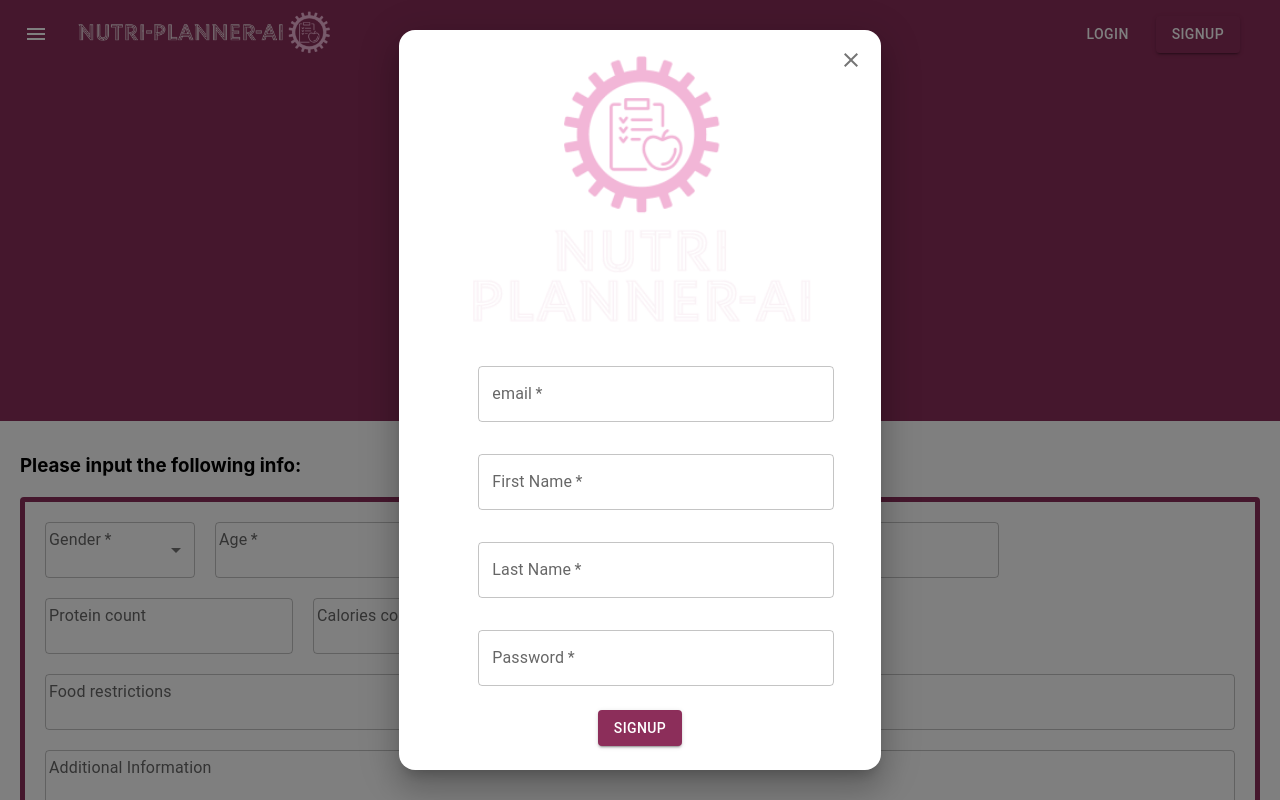
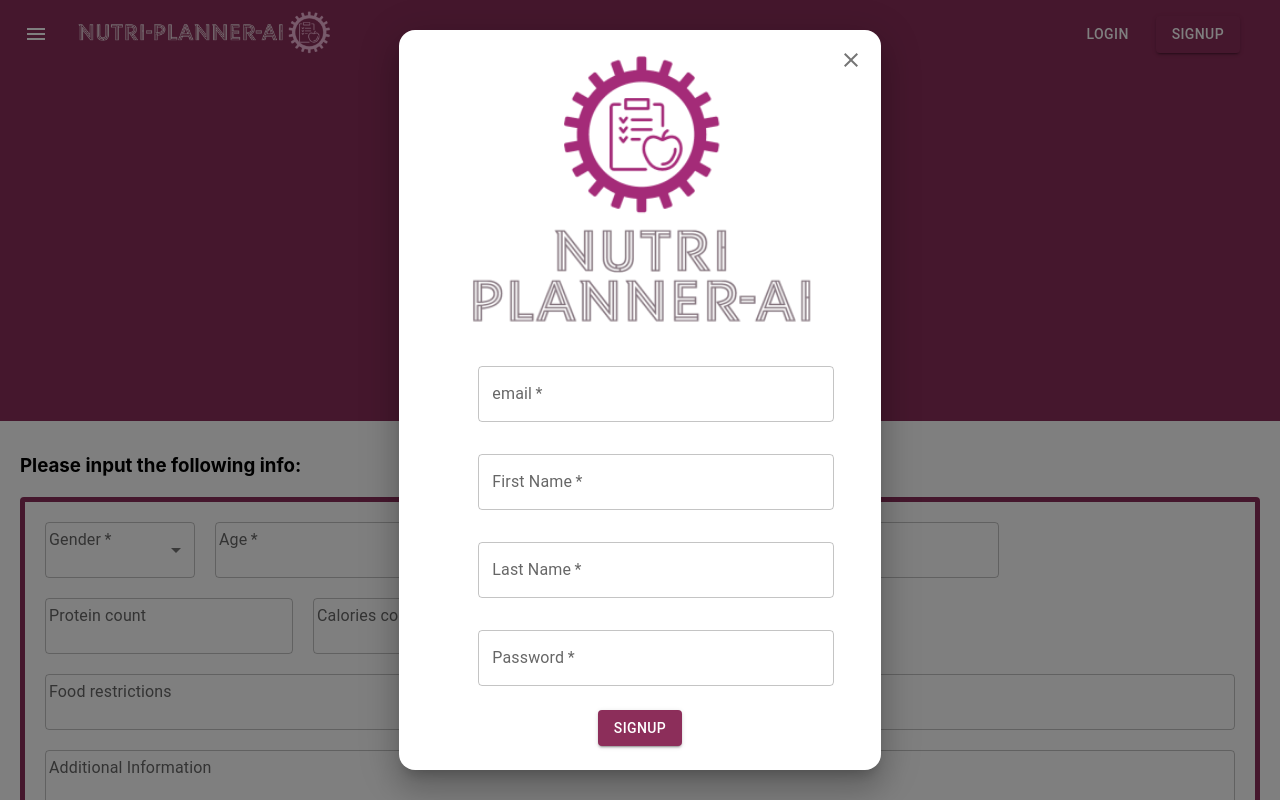
Before and after one commit to Renatatims/nutri-planner-AI, a React (Create React App) app in the folder client/: page / in a window 1280 px wide. Both pictures are taken after a click on the button "SIGNUP". Shown: the top 800 px of the page. Built offline with nearby package versions, Linux system fonts and the light colour scheme; no server answers.

Commit message:
Included conditional appearance for login and signup + fixed the modals logo

```diff
--- a/client/src/components/LoginModal/index.js
+++ b/client/src/components/LoginModal/index.js
@@ -76,7 +76,7 @@ function LoginModal(props) {
         <Stack>
           <a href="/">
             <img
-              src={require("../../assets/logo/nutriLogo.png")}
+              src={require("../../assets/logo/nutriLogo_modal.png")}
               alt="icon"
               height="300px"
             ></img>
--- a/client/src/components/Navbar/index.js
+++ b/client/src/components/Navbar/index.js
@@ -6,8 +6,8 @@ import Button from "@mui/material/Button";
 import IconButton from "@mui/material/IconButton";
 import Badge from "@mui/material/Badge";
 import MenuIcon from "@mui/icons-material/Menu";
-import ExitToAppIcon from '@mui/icons-material/ExitToApp';
-import FavoriteIcon from '@mui/icons-material/Favorite';
+import ExitToAppIcon from "@mui/icons-material/ExitToApp";
+import FavoriteIcon from "@mui/icons-material/Favorite";
 
 //Import Login modal
 import LoginModal from "../LoginModal/index";
@@ -80,23 +80,13 @@ export default function Navbar() {
             </a>
           </Box>
           <Box sx={{ flexGrow: 1 }} />
-          <Button sx={{ ml: "auto" }} color="inherit" onClick={handleOpenModal}>
-            Login
-          </Button>
-          <Button
-            variant="contained"
-            onClick={handleOpenSignupModal}
-            sx={{ margin: 2, backgroundColor:"#8C2E5A" }}
-          >
-            Signup
-          </Button>
           {Auth.loggedIn() ? (
             <div>
               <Link to="/MealPlan">
                 <IconButton
                   size="large"
                   aria-label="heart"
-              sx={{ ml: 2, color:"white" }}
+                  sx={{ ml: 2, color: "white" }}
                 >
                   <Badge badgeContent={0} color="error">
                     <FavoriteIcon />
@@ -116,12 +106,31 @@ export default function Navbar() {
                 </Badge>
               </IconButton>
             </div>
-
-            ) : null}
+          ) : (
+            <>
+              <Button
+                sx={{ ml: "auto" }}
+                color="inherit"
+                onClick={handleOpenModal}
+              >
+                Login
+              </Button>
+              <Button
+                variant="contained"
+                onClick={handleOpenSignupModal}
+                sx={{ margin: 2, backgroundColor: "#8C2E5A" }}
+              >
+                Signup
+              </Button>
+            </>
+          )}
         </Toolbar>
       </AppBar>
       <LoginModal open={modalShow} handleClose={handleCloseModal} />
-      <SignupModal open={modalSignupShow} handleClose={handleCloseSignupModal} />
+      <SignupModal
+        open={modalSignupShow}
+        handleClose={handleCloseSignupModal}
+      />
     </Box>
   );
 }
--- a/client/src/components/SignupModal/index.js
+++ b/client/src/components/SignupModal/index.js
@@ -78,7 +78,7 @@ function SignupModal(props) {
         <Stack>
           <a href="/">
             <img
-              src={require("../../assets/logo/nutriLogo.png")}
+              src={require("../../assets/logo/nutriLogo_modal.png")}
               alt="icon"
               height="300px"
             ></img>
```
Also changed, not shown: client/src/assets/logo/nutriLogo_modal.png (added). Lines whose indentation alone changed are shown as unchanged.
